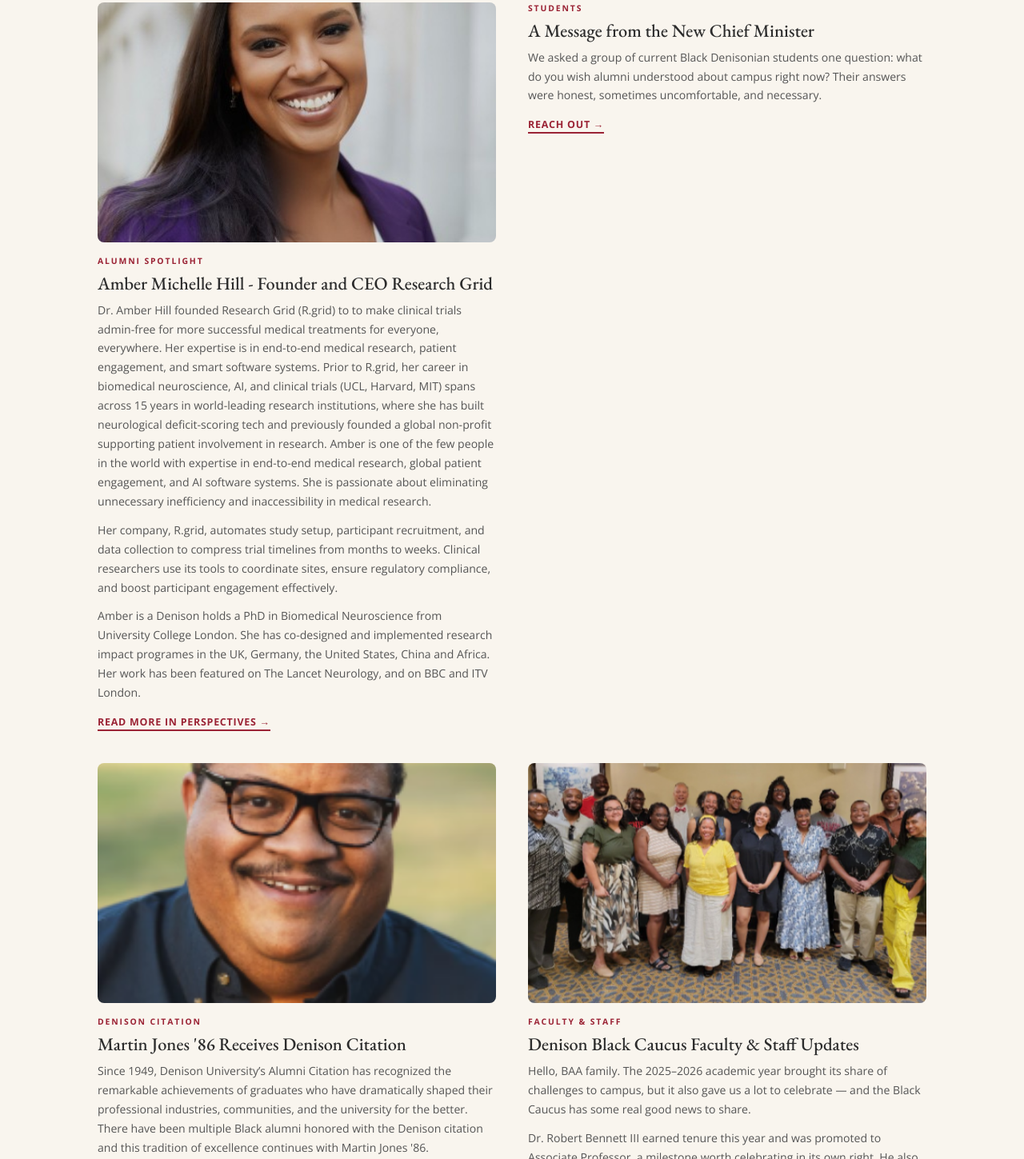
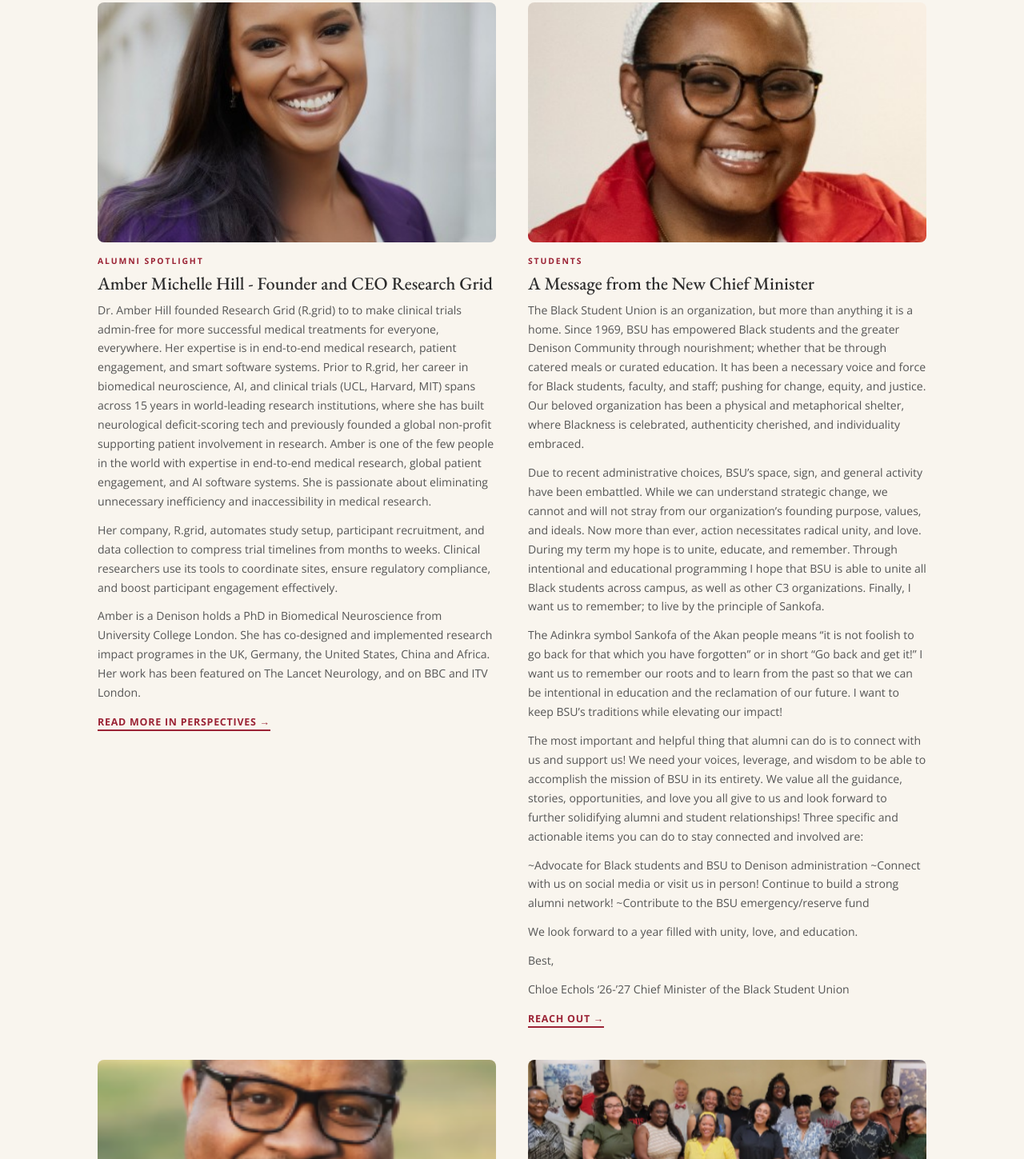
Before and after one commit to Denisonbaa/site, an Eleventy site: page newsletter/q1-2026.md in a window 1280 px wide. Shown: the part 3391-4840 px from the top of the page at 80% size. Built offline with nearby package versions, Linux system fonts and the light colour scheme; Eleventy itself is replaced by a stand-in of ours; files that its build step writes are made by us from their sources.

Commit message:
Update Newsletter Issue “q1-2026”

```diff
--- a/newsletter/q1-2026.md
+++ b/newsletter/q1-2026.md
@@ -52,11 +52,46 @@ stories:
     image: /images/amber-hill.jpg
   - tag: Students
     title: A Message from the New Chief Minister
-    body: "We asked a group of current Black Denisonian students one question: what
-      do you wish alumni understood about campus right now? Their answers were
-      honest, sometimes uncomfortable, and necessary."
+    body: >-
+      The Black Student Union is an organization, but more than anything it is a
+      home. Since 1969, BSU has empowered Black students and the greater Denison
+      Community through nourishment; whether that be through catered meals or
+      curated education. It has been a necessary voice and force for Black
+      students, faculty, and staff; pushing for change, equity, and
+      justice.  Our beloved organization has been a physical and metaphorical
+      shelter, where Blackness is celebrated, authenticity cherished, and
+      individuality embraced.
+
+
+      Due to recent administrative choices, BSU’s space, sign, and general activity have been embattled. While we can understand strategic change, we cannot and will not stray from our organization’s founding purpose, values, and ideals. Now more than ever, action necessitates radical unity, and love. During my term my hope is to unite, educate, and remember. Through intentional and educational programming I hope that BSU is able to unite all Black students across campus, as well as other C3 organizations. Finally, I want us to remember; to live by the principle of Sankofa.
+
+
+      The Adinkra symbol Sankofa of the Akan people means “it is not foolish to go back for that which you have forgotten” or in short “Go back and get it!” I want us to remember our roots and to learn from the past so that we can be intentional in education and the reclamation of our future. I want to keep BSU’s traditions while elevating our impact!
+
+
+      The most important and helpful thing that alumni can do is to connect with us and support us! We need your voices, leverage, and wisdom to be able to accomplish the mission of BSU in its entirety. We value all the guidance, stories, opportunities, and love you all give to us and look forward to further solidifying alumni and student relationships! Three specific and actionable items you can do to stay connected and involved are:
+
+
+      ~Advocate for Black students and BSU to Denison administration
+
+      ~Connect with us on social media or visit us in person! Continue to build a strong alumni network!
+
+      ~Contribute to the BSU emergency/reserve fund
+
+
+
+      We look forward to a year filled with unity, love, and education.
+
+
+      Best,
+
+
+      Chloe Echols
+
+      ‘26-’27 Chief Minister of the Black Student Union
     link: /contact/
     linkText: Reach out
+    image: /images/chloe-echols.jpg
   - title: Martin Jones '86 Receives Denison Citation
     body: >-
       Since 1949, Denison University’s Alumni Citation has recognized the
```
Also changed, not shown: public/images/chloe-echols.jpg (added).
